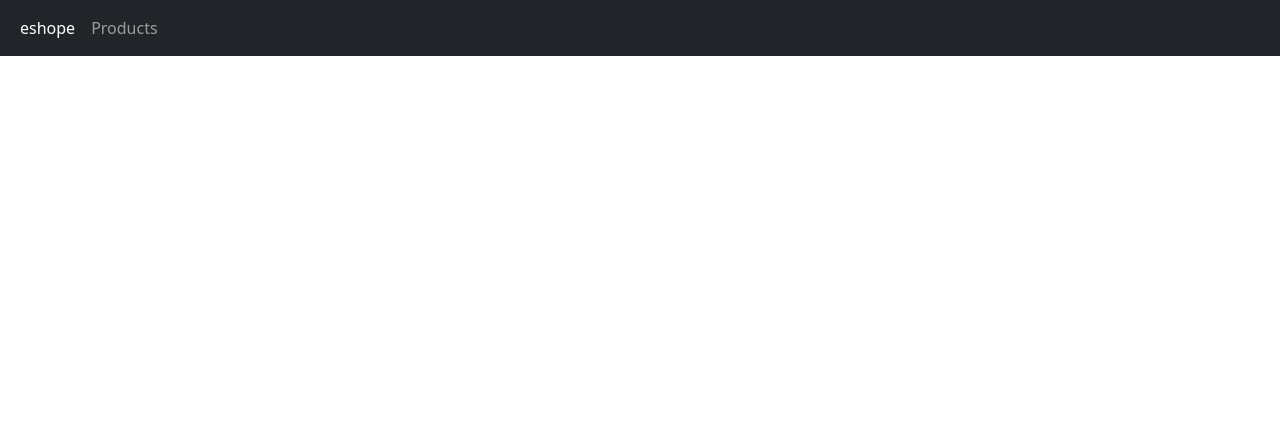
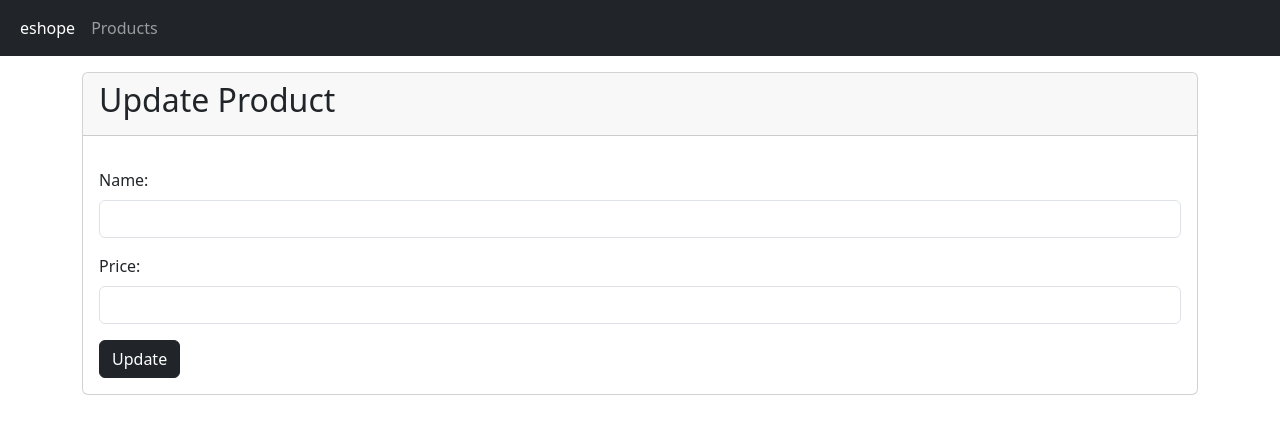
Before and after one commit to rushikeshmalvadkar/ng-eshop-kata, an Angular app: page /products/edit/1 in a window 1280 px wide. Before the commit this address led to /. Shown: the top 434 px of the page. Built offline with nearby package versions, Linux system fonts and the light colour scheme.

Commit message:
implement update product

```diff
--- a/src/app/product-service.ts
+++ b/src/app/product-service.ts
@@ -1,7 +1,6 @@
 import { Injectable } from '@angular/core';
 import { BehaviorSubject, Observable, of } from 'rxjs';
 import { Product } from './product/product';
-
 
 @Injectable({
   providedIn: 'root',
@@ -15,8 +14,6 @@ export class ProductService {
     const data = localStorage.getItem(this.storageKey);
     return data ? JSON.parse(data) : [];
   }
-
-
   fetchProducts(): Product[] {
     const data = localStorage.getItem('products');
     const products: Product[] = data ? JSON.parse(data) : [];
@@ -29,15 +26,25 @@ export class ProductService {
     products.push(product);
     localStorage.setItem('products', JSON.stringify(products));
   }
-  generateProductCode(): string {
-  const random = Math.floor(1000 + Math.random() * 9000);
-  return `PROD-${random}`;
+  removeProduct(productforRemove: Product) {
+    const products = this.fetchProducts();
+    const updatedProducts = products.filter(
+      (product) => product.productCode !== productforRemove.productCode,
+    );
+    localStorage.setItem('products', JSON.stringify(updatedProducts));
+  }
+
+  fetchProductBy(productCode: string) {
+    const data = localStorage.getItem('products');
+    if (!data) return null;
+    const products: Product[] = JSON.parse(data);
+    return products.find((p) => p.productCode === productCode) || null;
+  }
+
+  updateProduct(updateProduct:Product){
+    const products = this.fetchProducts();
+    const  productIndex = products.findIndex(product => product.productCode==updateProduct.productCode);
+    products[productIndex] = updateProduct;
+    localStorage.setItem('products', JSON.stringify(products));
+  }
 }
-
-removeProduct(productforRemove : Product){
-   const products =  this.fetchProducts();
-   const updatedProducts =  products.filter(product => product.productCode!==productforRemove.productCode)
-   localStorage.setItem('products',JSON.stringify(updatedProducts));
-}
-
-}
--- a/src/app/product/add-product/add-product.html
+++ b/src/app/product/add-product/add-product.html
@@ -1,7 +1,7 @@
 <div class="container mt-3">
   <div class="card">
     <div class="card-header">
-      <h2>Add Product</h2>
+      <h2>{{ mode === 'add' ? 'Add' : 'Update' }} Product</h2>
     </div>
     <div class="card-body">
       <form>
@@ -13,7 +13,7 @@
           <label class="form-label">Price:</label>
           <input type="text" class="form-control" [(ngModel)]="product.price" name="price">
         </div>
-        <button type="submit" class="btn btn-dark" (click)="submitForm()">Submit</button>
+        <button type="submit" class="btn btn-dark" (click)="submitForm()">{{ mode === 'add' ? 'Add' : 'Update' }}</button>
       </form>
     </div>
   </div>
--- a/src/app/product/add-product/add-product.ts
+++ b/src/app/product/add-product/add-product.ts
@@ -1,7 +1,7 @@
-import { Router } from '@angular/router';
+import { ActivatedRoute, Router } from '@angular/router';
 import { ProductService } from '../../product-service';
 import { Product } from '../product';
-import { Component } from '@angular/core';
+import { Component, OnInit } from '@angular/core';
 
 @Component({
   selector: 'app-add-product',
@@ -9,22 +9,45 @@ import { Component } from '@angular/core';
   templateUrl: './add-product.html',
   styleUrl: './add-product.css',
 })
-export class AddProduct {
+export class AddProduct implements OnInit {
   product: Product;
-
+  mode: 'add' | 'edit' = 'add';
   nameErrorMessage = '';
   priceErrorMessage = '';
-
   constructor(
     private productService: ProductService,
     private router: Router,
+    private route: ActivatedRoute,
   ) {
     this.product = new Product();
   }
 
+  ngOnInit(): void {
+    const productCode = this.route.snapshot.paramMap.get('id');
+    if (productCode) {
+      this.mode = 'edit';
+      const product = this.productBy(productCode);
+      if (product) {
+        this.product = product;
+      }
+    } else {
+      this.mode = 'add';
+    }
+  }
+
+  private productBy(productCode: string) {
+    return this.productService.fetchProductBy(productCode);
+  }
+
   submitForm() {
-    this.product.productCode = this.productService.generateProductCode();
-    this.productService.addProduct(this.product);
+    if (this.mode === 'edit') {
+      this.productService.updateProduct(this.product);
+      console.log('edit');
+    } else {
+      this.product.generateProductCode();
+      console.log(this.product);
+      this.productService.addProduct(this.product);
+    }
     this.router.navigate(['./products']);
   }
 
--- a/src/app/product/product-list/product-list.html
+++ b/src/app/product/product-list/product-list.html
@@ -14,7 +14,7 @@
         </div>
         <div class="card-footer rm-top-border">
           <p>
-            <span class="me-3"><i class="fa-solid fa-pen-to-square"></i></span>
+            <span  [routerLink]="['/products/edit', product.productCode]" class="me-3"><i class="fa-solid fa-pen-to-square"></i></span>
             <span (click)="removeProduct(product)"><i class="fa-solid fa-trash"></i></span>
           </p>
           <button class="btn btn-dark" (click)="onAddToCart(product)">
--- a/src/app/product/product.ts
+++ b/src/app/product/product.ts
@@ -2,4 +2,9 @@ export class Product {
     name?: string
     price? : number
     productCode? : string
+
+    generateProductCode(){
+        const random = Math.floor(1000 + Math.random() * 9000);
+        this.productCode = `${this.name}-${random}`;
+    }
 }
```
Also changed, not shown: src/app/product/product-routing-module.ts (+6 -8 lines).
